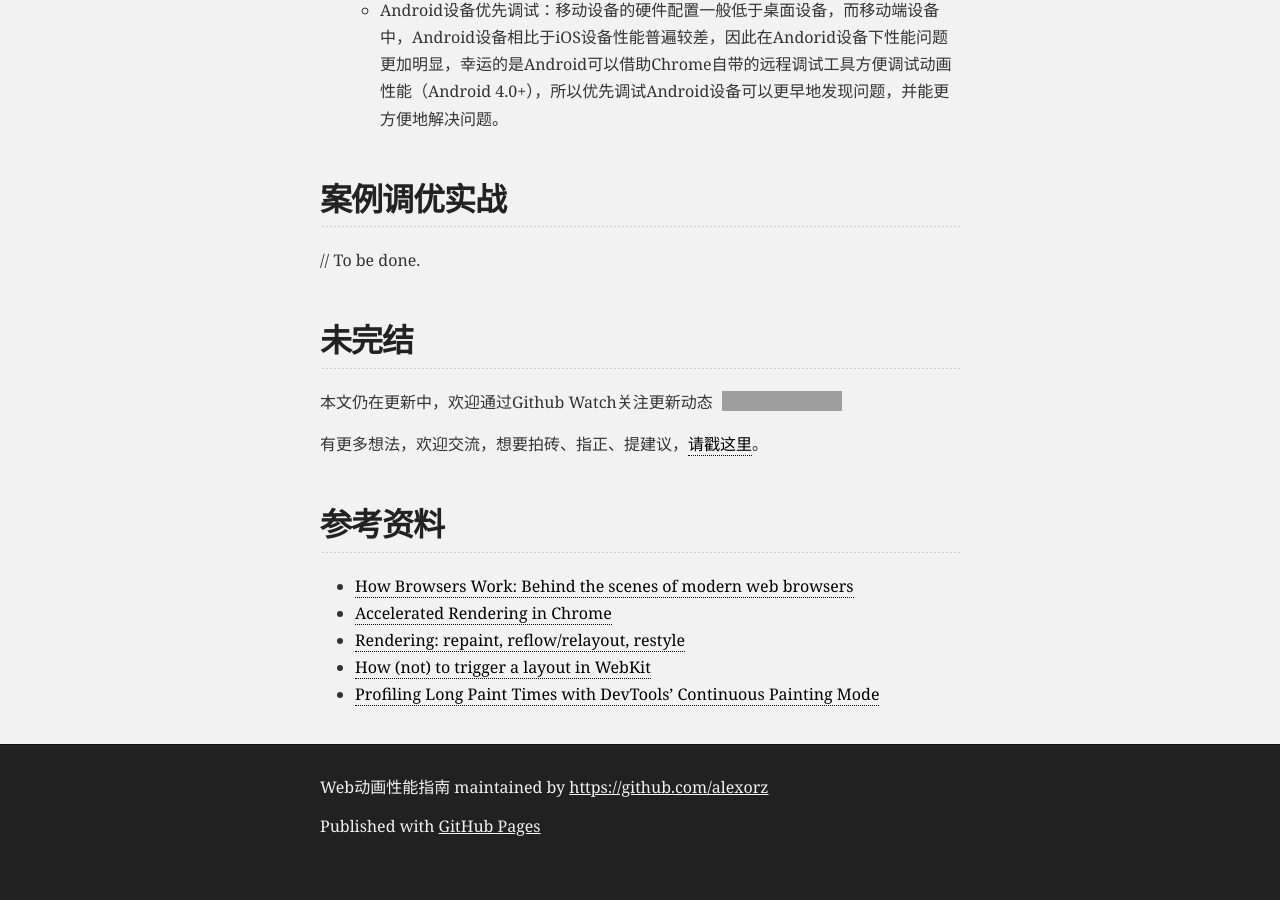
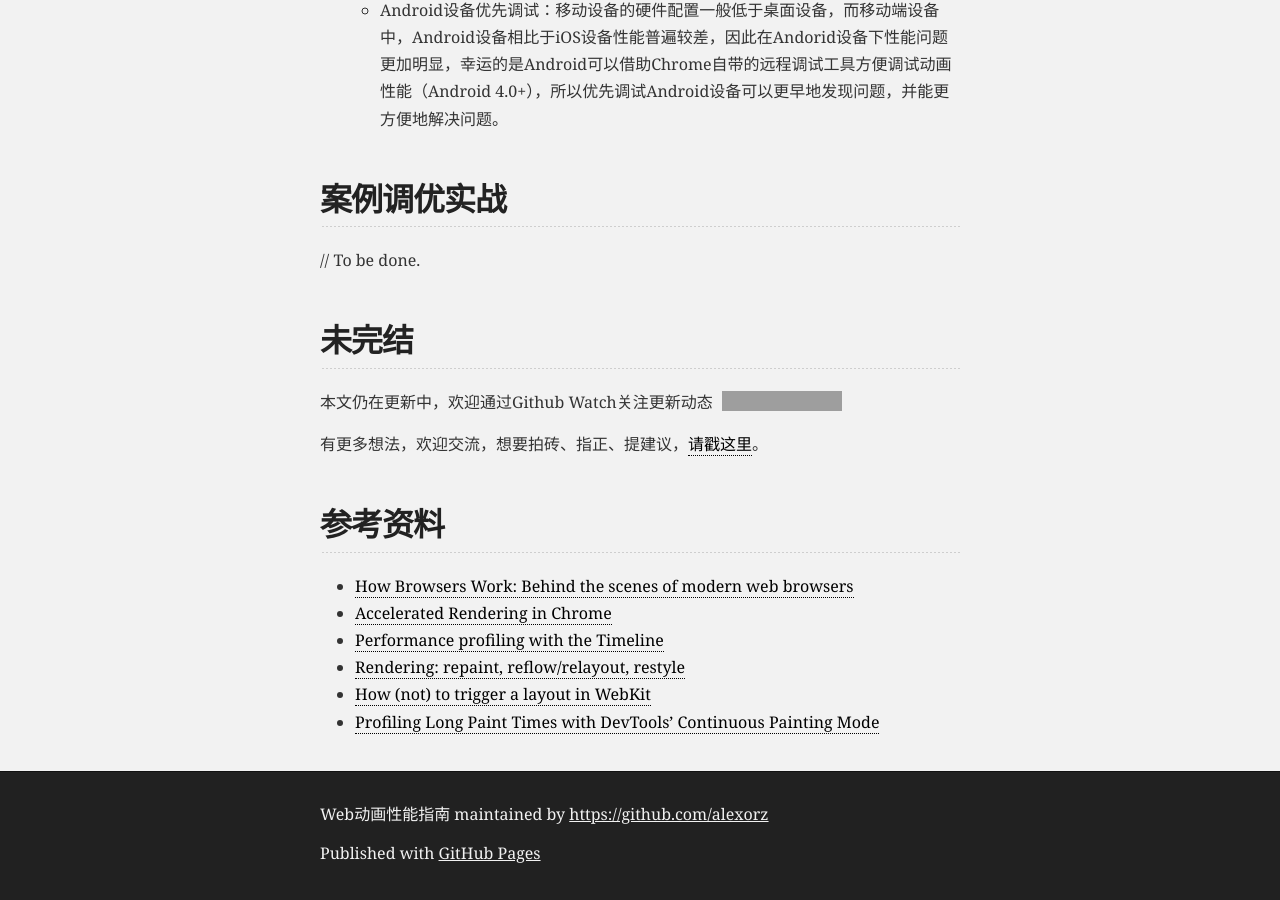
Before and after one commit to Alexorz/animation-performance-guide, a Jekyll site: the page built from index.md, in a window 1280 px wide and 900 px high, scrolled down 9092 px. Built offline with Jekyll 4.4.1, drawn with Linux system fonts in a browser that asks for light colours; before the commit the page ends 9965 px from its top, so only the background shows below that.

Commit message:
增加Chrome TImeline的官方介绍到参考资料。

```diff
--- a/index.md
+++ b/index.md
@@ -238,6 +238,7 @@ Chrome对各个层分别进行排版、绘图，再将绘图结果作为“[纹
 ## 参考资料
 * [How Browsers Work: Behind the scenes of modern web browsers](http://www.html5rocks.com/en/tutorials/internals/howbrowserswork/)
 * [Accelerated Rendering in Chrome](http://www.html5rocks.com/zh/tutorials/speed/layers/)
+* [Performance profiling with the Timeline](https://developer.chrome.com/devtools/docs/timeline)
 * [Rendering: repaint, reflow/relayout, restyle](http://www.phpied.com/rendering-repaint-reflowrelayout-restyle/)
 * [How (not) to trigger a layout in WebKit](http://gent.ilcore.com/2011/03/how-not-to-trigger-layout-in-webkit.html)
 * [Profiling Long Paint Times with DevTools' Continuous Painting Mode](http://updates.html5rocks.com/2013/02/Profiling-Long-Paint-Times-with-DevTools-Continuous-Painting-Mode)
```
